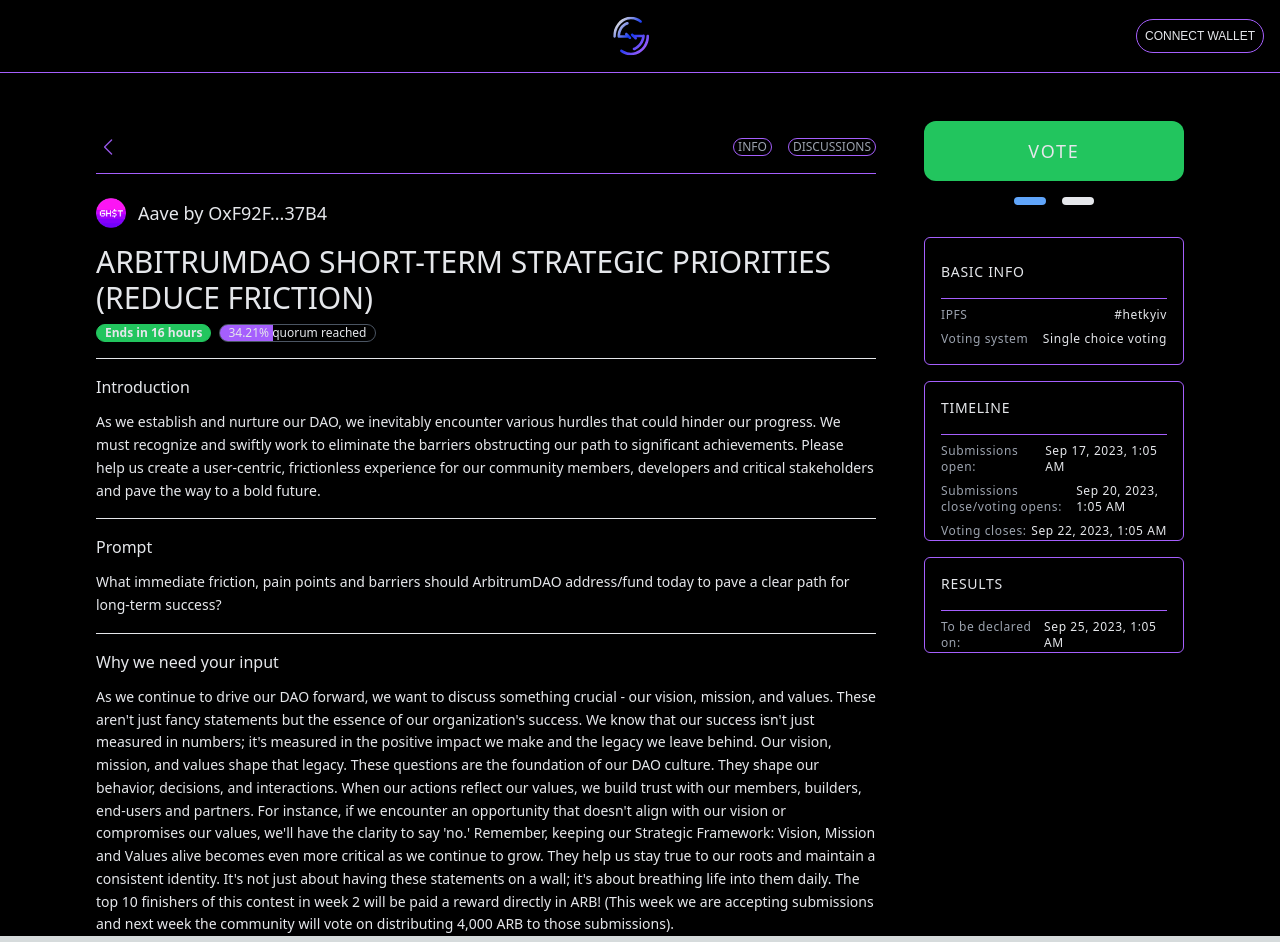
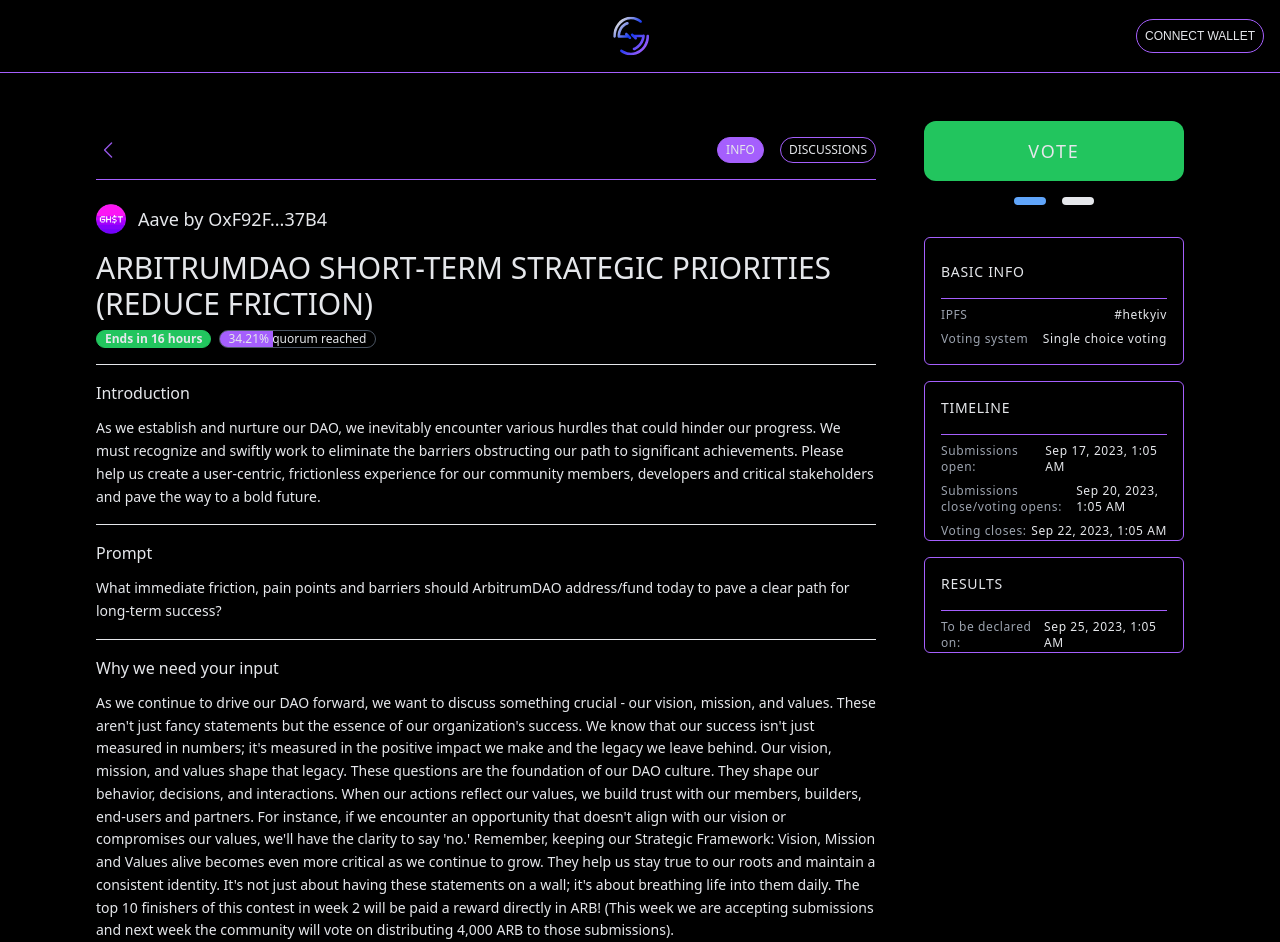
Before and after one commit to aerius-labs/zk-snap-frontend, a Next.js app: page /proposal/1 in a window 1280 px wide. Built offline with nearby package versions, Linux system fonts and the light colour scheme.

Commit message:
fix: hover issue on sections in home and proposal page

```diff
--- a/components/HomePageBar.tsx
+++ b/components/HomePageBar.tsx
@@ -1,17 +1,19 @@
 import Image from "next/image";
 import Dropdown from '@/components/DropDown';
 import Link from 'next/link';
+import { useRouter } from 'next/router';
 
 function HomePageBar() {
+    const router = useRouter();
     return (
         <div className="w-full">
             <div className='flex mb-4 flex-row flex-wrap px-20 gap-4'>
                 <div className='flex gap-3 text-xs'>
                 <Link href='/'>
-                    <button className='text-gray-100 border border-custom-purple py-2 px-4 rounded-2xl'>COMMUNITIES 29.5K</button>
+                    <button className={`${router.pathname === '/' ? 'bg-custom-purple' : ''} text-gray-100 border border-custom-purple py-2 px-4 rounded-2xl`}>COMMUNITIES 29.5K</button>
                 </Link>
                 <Link href='/proposals'>
-                    <button className='text-gray-100 border border-custom-purple py-2 px-4 rounded-2xl'>PROPOSALS 119.5K</button>
+                    <button className={`text-gray-100 border border-custom-purple py-2 px-4 rounded-2xl ${router.pathname === '/proposals' ? 'bg-custom-purple' : ''}`}>PROPOSALS 119.5K</button>
                 </Link>
                 </div>
                 <div className='ml-auto flex gap-3 text-xs'>
--- a/components/ProposalPageBar.tsx
+++ b/components/ProposalPageBar.tsx
@@ -1,8 +1,10 @@
 import Image from "next/image";
 import Dropdown from '@/components/DropDown';
 import Link from 'next/link';
+import { useRouter } from "next/router";
 
 function ProposalPageBar() {
+    const router = useRouter();
     return (
     <div className="w-full mt-4">
     <div className='flex items-center mb-4 flex-row flex-wrap gap-4 justify-between'>
@@ -15,10 +17,10 @@
         </div>
         <div className='flex gap-4 text-xs'>
             <Link href={`/proposal/1`}>
-                <button className="text-gray-400 border border-custom-purple rounded-full px-1">INFO</button>
+                <button className={`${router.pathname.startsWith('/proposal') ? 'bg-custom-purple' : ''} text-gray-200 border border-custom-purple rounded-full px-2 py-1`}>INFO</button>
             </Link>
             <Link href={`/discussion/1`}>
-                <button className="text-gray-400 border border-custom-purple rounded-full px-1">DISCUSSIONS</button>
+                <button className={`text-gray-200 border border-custom-purple rounded-full px-2 py-1 ${router.pathname.startsWith('/discussion') ? 'bg-custom-purple' : ''}`}>DISCUSSIONS</button>
             </Link>
         </div>
     </div>
```
